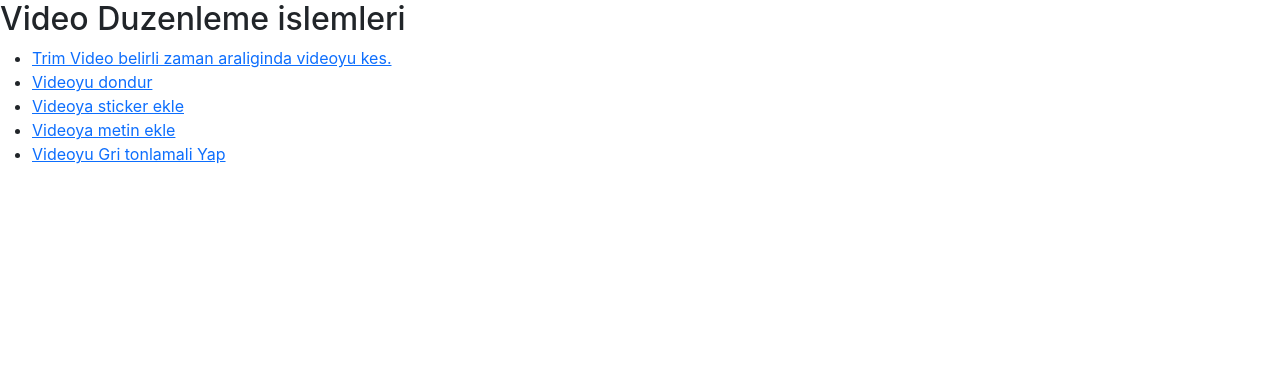
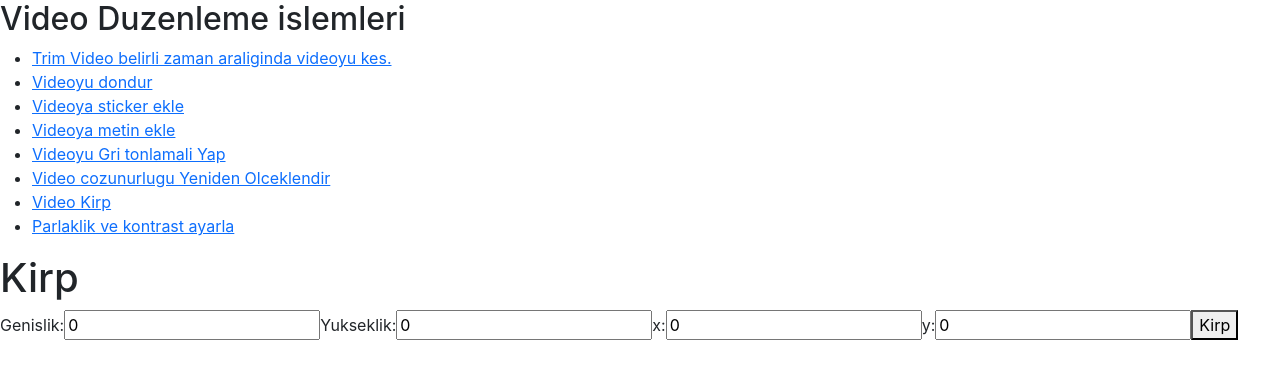
Before and after one commit to yusuf01655/videovestorypostlama, a React (Create React App) app in the folder reactt/client/: page /edit/1/kirp in a window 1280 px wide. Shown: the top 378 px of the page. Built offline with nearby package versions, Linux system fonts and the light colour scheme.

Commit message:
yeniden olceklendirme, kirpma, parlaklik ve kontrast islemleri yapildi

```diff
--- a/reactt/client/src/Appp.js
+++ b/reactt/client/src/Appp.js
@@ -17,6 +17,9 @@ import RotateVideoPage from './sayfalar/RotateVideoPage';
 import EditVideoWithStickerPage from './sayfalar/EditVideoWithStickerPage';
 import VideoyaMetinEkle from './sayfalar/VideoyaMetinEkle';
 import GriTonlamaliVideoPage from './sayfalar/GriTonlamaliVideoPage';
+import YenidenOlceklendirPage from './sayfalar/YenidenOlceklendirPage';
+import KirpPage from './sayfalar/KirpPage';
+import ParlaklikVeKontrastPage from './sayfalar/ParlaklikVeKontrastPage';
 const Appp = () => {
 
 
@@ -38,6 +41,10 @@ const Appp = () => {
       <Route path="/edit/:mediaId/overlaysticker" component={EditVideoWithStickerPage} />
       <Route path="/edit/:mediaId/overlaytext" component={VideoyaMetinEkle} />
       <Route path="/edit/:mediaId/gritonlamaliyap" component={GriTonlamaliVideoPage} />
+      <Route path="/edit/:mediaId/yenidenolceklendir" component={YenidenOlceklendirPage} />
+      <Route path="/edit/:mediaId/kirp" component={KirpPage} />
+      <Route path="/edit/:mediaId/parlaklikvekontrast" component={ParlaklikVeKontrastPage} />
+
     </BrowserRouter>
   </>
   );
--- a/reactt/client/src/components/VideoEditPage.js
+++ b/reactt/client/src/components/VideoEditPage.js
@@ -24,6 +24,15 @@ const VideoEditPage = ({ match }) => {
         <li>
           <Link to={`/edit/${mediaId}/gritonlamaliyap`}>Videoyu Gri tonlamali Yap</Link>
         </li>
+        <li>
+          <Link to={`/edit/${mediaId}/yenidenolceklendir`}>Video cozunurlugu Yeniden Olceklendir</Link>
+        </li>
+        <li>
+          <Link to={`/edit/${mediaId}/kirp`}>Video Kirp</Link>
+        </li>
+        <li>
+          <Link to={`/edit/${mediaId}/parlaklikvekontrast`}>Parlaklik ve kontrast ayarla</Link>
+        </li>
         {/* Add more links for other editing actions */}
       </ul>
     </div>
--- /dev/null
+++ b/reactt/client/src/sayfalar/KirpPage.js
@@ -0,0 +1,97 @@
+// KirpVideoPage.jsKirpVideoPage
+import React, { useState } from 'react';
+import { useParams } from 'react-router-dom';
+import axios from 'axios';
+import { BACKEND_URI } from '../config/constants';
+
+const KirpVideoPage = () => {
+
+  const [videoPozisyonu, setVideoPozisyonu] = useState({ genislik: 0, yukseklik: 0, x: 0, y:0 });
+  const { mediaId } = useParams();
+  const handleEdit =  () => {
+
+
+    try {
+      // Send a request to edit the video with text
+         axios.post(`${BACKEND_URI}/api/v1/media/kirp/${mediaId}`, {
+
+        videoPozisyonu,
+      });
+
+      // Optionally, you can redirect to another page or show a success message
+      alert('Video edited successfully!');
+    } catch (error) {
+      console.error('Error editing video:', error);
+      alert('Error editing video');
+    }
+  };
+  return (
+    <div>
+      <h1>Kirp</h1>
+      {/* <input
+        type="text"
+        value={text}
+        onChange={(e) => setText(e.target.value)}
+        placeholder="Enter Text"
+      /> */}
+      <label>
+        Genislik:
+        <input
+          type="number"
+          value={videoPozisyonu.genislik}
+          onChange={(e) =>
+            setVideoPozisyonu((prevPosition) => ({
+              ...prevPosition,
+              genislik: parseInt(e.target.value, 10),
+            }))
+          }
+        />
+      </label>
+      <label>
+        Yukseklik:
+        <input
+          type="number"
+          value={videoPozisyonu.yukseklik}
+          onChange={(e) =>
+            setVideoPozisyonu((prevPosition) => ({
+              ...prevPosition,
+              yukseklik: parseInt(e.target.value, 10),
+            }))
+          }
+        />
+      </label>
+      <label>
+        x:
+        <input
+          type="number"
+          value={videoPozisyonu.x}
+          onChange={(e) =>
+            setVideoPozisyonu((prevPosition) => ({
+              ...prevPosition,
+              x: parseInt(e.target.value, 10),
+            }))
+          }
+        />
+      </label>
+      <label>
+        y:
+        <input
+          type="number"
+          value={videoPozisyonu.y}
+          onChange={(e) =>
+            setVideoPozisyonu((prevPosition) => ({
+              ...prevPosition,
+              y: parseInt(e.target.value, 10),
+            }))
+          }
+        />
+      </label>
+
+      <button onClick={handleEdit}>Kirp</button>
+    </div>
+  );
+
+
+};
+
+export default KirpVideoPage;
--- /dev/null
+++ b/reactt/client/src/sayfalar/ParlaklikVeKontrastPage.js
@@ -0,0 +1,73 @@
+// KirpVideoPage.jsKirpVideoPage
+import React, { useState } from 'react';
+import { useParams } from 'react-router-dom';
+import axios from 'axios';
+import { BACKEND_URI } from '../config/constants';
+
+const ParlaklikVeKontrastPage = () => {
+
+  const [videoPozisyonu, setVideoPozisyonu] = useState({ parlaklik: 0, kontrast: 0 });
+  const { mediaId } = useParams();
+  const handleEdit =  () => {
+
+
+    try {
+      // Send a request to edit the video with text
+         axios.post(`${BACKEND_URI}/api/v1/media/parlaklikvekontrast/${mediaId}`, {
+
+        videoPozisyonu,
+      });
+
+      // Optionally, you can redirect to another page or show a success message
+      alert('Video edited successfully!');
+    } catch (error) {
+      console.error('Error editing video:', error);
+      alert('Error editing video');
+    }
+  };
+  return (
+    <div>
+      <h1>Parlaklik ve Kontrast Ayarla</h1>
+      {/* <input
+        type="text"
+        value={text}
+        onChange={(e) => setText(e.target.value)}
+        placeholder="Enter Text"
+      /> */}
+      <label>
+        Parlaklik:
+        <input
+          type="number"
+          value={videoPozisyonu.parlaklik}
+          onChange={(e) =>
+            setVideoPozisyonu((prevPosition) => ({
+              ...prevPosition,
+              parlaklik: parseFloat(e.target.value, 10),
+            }))
+          }
+        />
+      </label>
+      <label>
+        Kontrast:
+        <input
+          type="number"
+          value={videoPozisyonu.kontrast}
+          onChange={(e) =>
+            setVideoPozisyonu((prevPosition) => ({
+              ...prevPosition,
+              kontrast: parseFloat(e.target.value, 10),
+            }))
+          }
+        />
+      </label>
+
+
+
+      <button onClick={handleEdit}>Kirp</button>
+    </div>
+  );
+
+
+};
+
+export default ParlaklikVeKontrastPage;
--- /dev/null
+++ b/reactt/client/src/sayfalar/YenidenOlceklendirPage.js
@@ -0,0 +1,70 @@
+// ScaleVideoPage.jsScaleVideoPage
+import React, { useState } from 'react';
+import { useParams } from 'react-router-dom';
+import axios from 'axios';
+import { BACKEND_URI } from '../config/constants';
+
+const ScaleVideoPage = () => {
+
+  const [videoPozisyonu, setVideoPozisyonu] = useState({ genislik: 0, yukseklik: 0 });
+  const { mediaId } = useParams();
+  const handleEdit =  () => {
+
+
+    try {
+      // Send a request to edit the video with text
+         axios.post(`${BACKEND_URI}/api/v1/media/yenidenolceklendir/${mediaId}`, {
+
+        videoPozisyonu,
+      });
+
+      // Optionally, you can redirect to another page or show a success message
+      alert('Video edited successfully!');
+    } catch (error) {
+      console.error('Error editing video:', error);
+      alert('Error editing video');
+    }
+  };
+  return (
+    <div>
+      <h1>Yeniden Olceklendir</h1>
+      {/* <input
+        type="text"
+        value={text}
+        onChange={(e) => setText(e.target.value)}
+        placeholder="Enter Text"
+      /> */}
+      <label>
+        Genislik pixeli:
+        <input
+          type="number"
+          value={videoPozisyonu.genislik}
+          onChange={(e) =>
+            setVideoPozisyonu((prevPosition) => ({
+              ...prevPosition,
+              genislik: parseInt(e.target.value, 10),
+            }))
+          }
+        />
+      </label>
+      <label>
+        Yukseklik pixeli:
+        <input
+          type="number"
+          value={videoPozisyonu.yukseklik}
+          onChange={(e) =>
+            setVideoPozisyonu((prevPosition) => ({
+              ...prevPosition,
+              yukseklik: parseInt(e.target.value, 10),
+            }))
+          }
+        />
+      </label>
+      <button onClick={handleEdit}>Yeniden olceklendir</button>
+    </div>
+  );
+
+
+};
+
+export default ScaleVideoPage;
```
Also changed, not shown: 1 other file (tests, documents, lock files or other folders).
